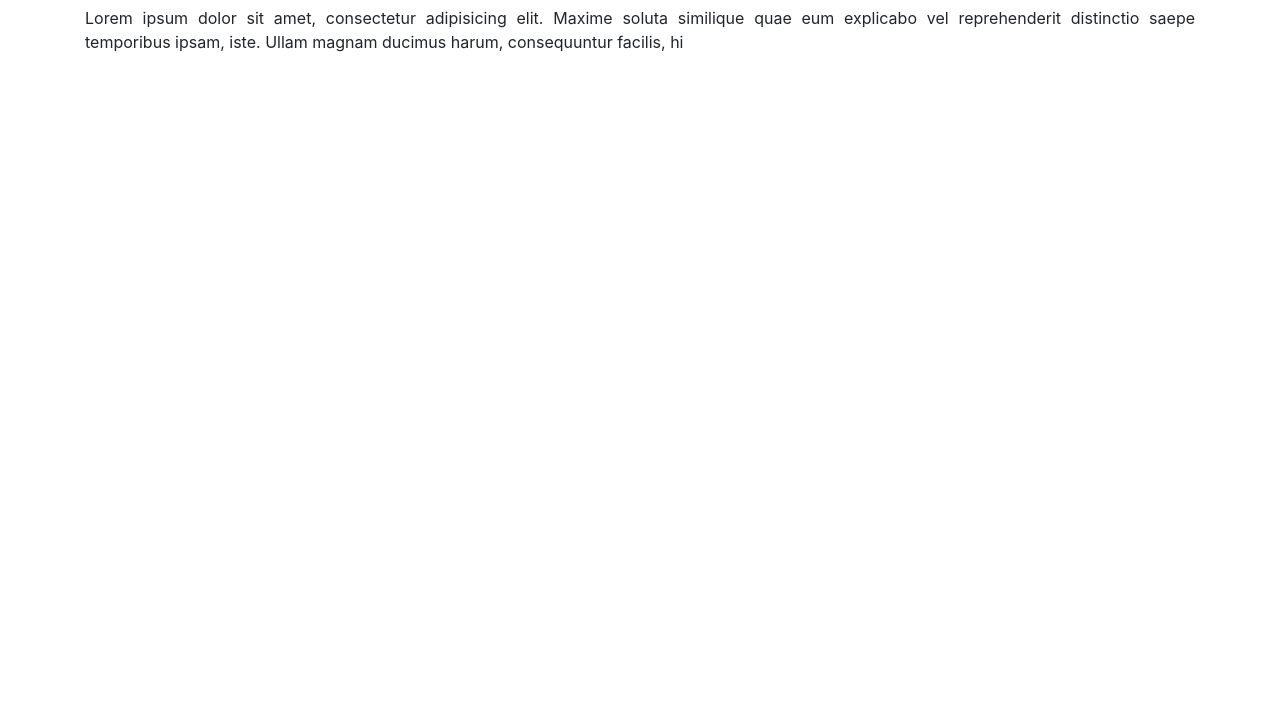
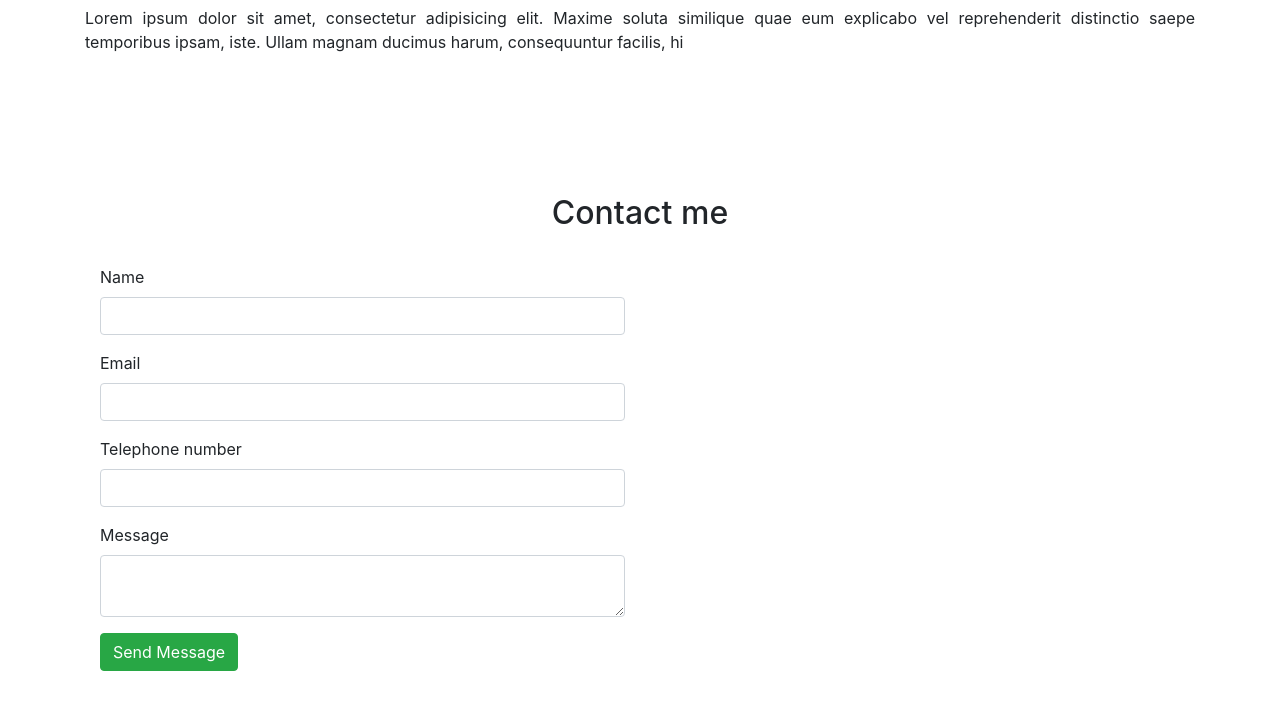
Before and after one commit to Kernael92/folio, a Django app: template portfolio/templates/portfolio/index.html in a window 1280 px wide. Shown: the part 1917-2636 px from the top of the page. Before the commit the page ends 1969 px from the top, so only its background shows below. Run offline with Django 3.2, Linux system fonts and the light colour scheme; the template is opened without the code that fills it, so the values that code supplies are empty; some libraries are stand-ins or nearby versions.

Commit message:
add a contact section to the index page

```diff
--- a/portfolio/templates/portfolio/index.html
+++ b/portfolio/templates/portfolio/index.html
@@ -95,6 +95,38 @@
     </div>
   </div>
   </section>
+  <section id="contact" class="contact mb-5">
+    <div class="container">
+      <div class="row pt-4 mb-4">
+        <div class="col text-center">
+          <h2>Contact me</h2>
+        </div>
+      </div>
+      <div class="col-lg-6">
+        <form action="#">
+          <div class="form-group">
+            <label for="name">Name</label>
+            <input type="text" class="form-control" id="name">
+          </div>
+          <div class="form-group">
+            <label for="email">Email</label>
+            <input type="text" class="form-control" id="email">
+          </div>
+          <div class="form-group">
+            <label for="telp">Telephone number</label>
+            <input type="text" class="form-control" id="telp">
+          </div>
+          <div class="form-group">
+            <label for="message">Message</label>
+            <textarea name="message" id="message" class="form-control"></textarea>
+          </div>
+          <div class="form">
+            <button type="button" class="btn btn-success">Send Message</button>
+          </div>
+        </form>
+      </div>
+    </div>
+  </section>
 
 {% endblock content %}
 
```
